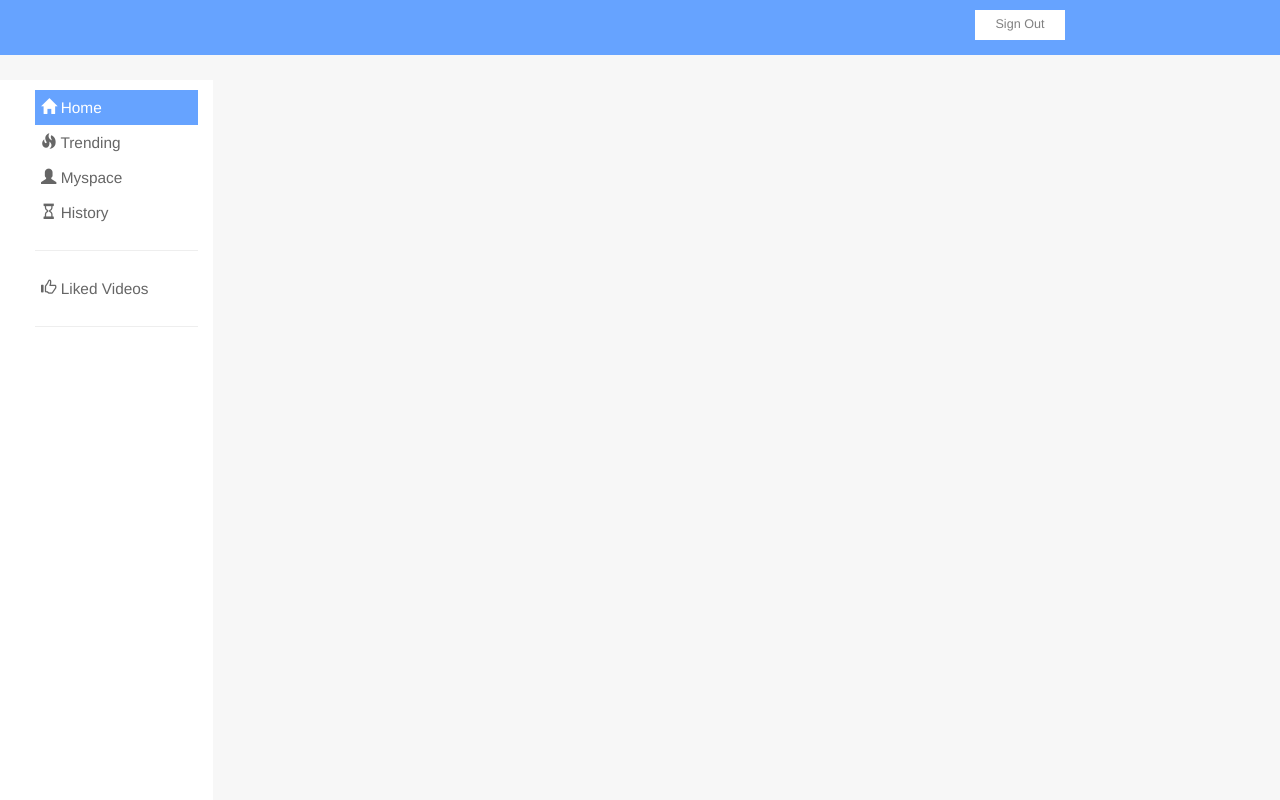
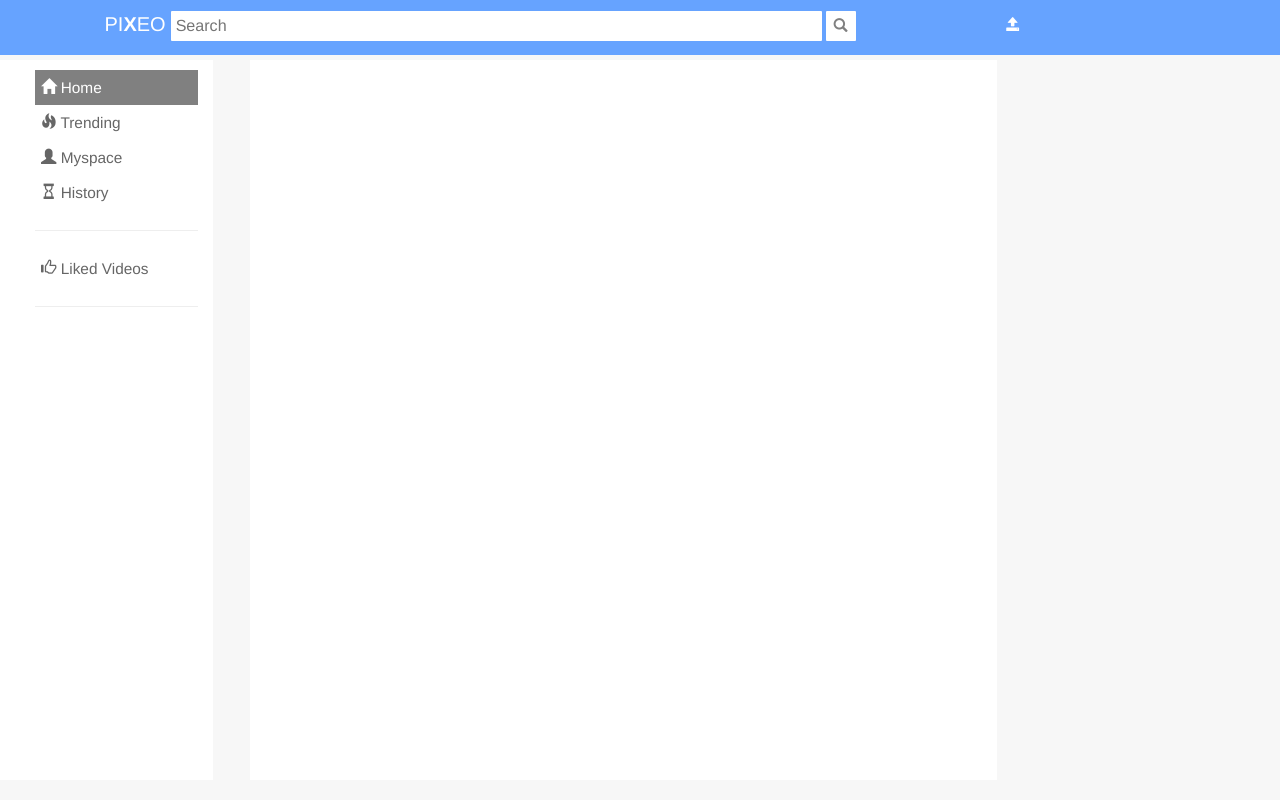
Before and after one commit to iamraviprakash/pixeo, a PHP site: page / in a window 1280 px wide. Run offline with PHP 8.4, Linux system fonts and the light colour scheme; some libraries are stand-ins or nearby versions.

Commit message:
Update index.php

```diff
--- a/index.php
+++ b/index.php
@@ -19,6 +19,19 @@
 	ul{
 		padding-left: 20px;
 	}
+	table {
+	    border-collapse: separate;
+	    border: 0px solid black;
+	    table-layout: fixed;
+	    color:#4d94ff;
+	    font-size: 19px;
+	}
+	td{
+	    word-wrap: break-word;         /* All browsers since IE 5.5+ */
+	    overflow-wrap: break-word;     /* Renamed property in CSS3 draft spec */
+	    border: 0px solid black;
+	    height:180px;
+	}
 	.container-fluid{
 		margin: 0px;
 	}
@@ -30,21 +43,27 @@
 		padding-top: 10px;
 		min-height: 50px;
 		max-height: 55px;
+		z-index: 1;
 	}
 	#signout{
-		background: white;
+		background: #66a3ff;
 		border-width: 0px;
 		width:90px;
 		height:30px;
-		color: grey;
+		color: white;
 		font-size: 0.9em;
 	}
 	#sidepane{
 		position: fixed;
 		height:90vh;
 		background-color:white;
-		margin-top: 10vh;
 		padding-top: 10px;
+		max-width: 216px;
+		min-width: 210px;
+	}
+	#main{
+		margin-top: 60px;
+
 	}
 	.sidepane-button{
 		color:#666666;
@@ -56,39 +75,149 @@
 		text-align: left;
 	}
 	#home{
-		background: #66a3ff;
+		background: grey;
 		color: white;
+	}
+	#disc{
+		width:30px;
+		height:30px;
+		border-radius: 15px;
+		border-width: 0px;
+		padding: 0px;
+		display: none;
+	}
+	#box{
+		width:180px;
+		height:200px;
+		background: white;
+		padding: 10px;
+		display: none;
+		color:grey;
+		position: relative;
+		right:150px;
+		box-shadow: 0.5px 0.5px 0.5px 1px grey;
+	}
+	#main-body{
+		background: white;
+		min-height:90vh;
+		margin-left: 250px;
+
+	}
+	#header-searchbar{
+		border-width: 0px;
+		width:70%;
+		height:30px;
+		border-radius: 1px;
+		padding-left: 5px;
+		color: grey;
+		font-size: 1.15em;
+	}
+	#header-searchbutton{
+		background: white;
+		border-width: 0px;
+		color:grey;
+		width:30px;
+		height:30px;
+		border-radius: 1px;
+	}
+	#header-search{
+		text-align: center;
+	}
+	#logo-text{
+		font-size:20px;
+		color:white;
+		margin-right:5px;
+	}
+	#imgsrc{
+		border-radius: 15px;
+	}
+	#box-img{
+		border-radius: 20px;
+	}
+	#header-upload,#header-profile{
+		text-align: center;
+	}
+	#header-uploadbutton{
+		background: none;
+		border-width: 0px;
+		color: white;
+		width:30px;
+		height: 30px;
 	}
 </style>
 <script>
+var count=0;
+document.cookie = "username=''";
 function onSignIn(googleUser) {
 	  var profile = googleUser.getBasicProfile();
-	  console.log('ID: ' + profile.getId()); // Do not send to your backend! Use an ID token instead.
-	  console.log('Name: ' + profile.getName());
-	  console.log('Image URL: ' + profile.getImageUrl());
-	  console.log('Email: ' + profile.getEmail()); // This is null if the 'email' scope is not present.
+	  //console.log('ID: ' + profile.getId()); // Do not send to your backend! Use an ID token instead.
+	  //console.log('Name: ' + profile.getName());
+	  //console.log('Image URL: ' + profile.getImageUrl());
+	  //console.log('Email: ' + profile.getEmail()); // This is null if the 'email' scope is not present.
+	  //xmlhttp.open("GET", "userdata.php?u_email=" +email+"&u_name="+email1+"&name="+name, true);
+	  var username=profile.getEmail();
+	  var ind=username.indexOf('@');
+	  username=username.substring(0, ind);
+	  var xmlhttp = new XMLHttpRequest();
+	  xmlhttp.open("GET", "userdata.php?user_profilepic="+profile.getImageUrl()+"&user_email="+profile.getEmail()+"&user_username="+username+"&user_name="+profile.getName(), true);
+      xmlhttp.send();
+	  document.getElementById("imgsrc").src=googleUser.getBasicProfile().getImageUrl();
+	  document.getElementById("box-img").src=googleUser.getBasicProfile().getImageUrl();
+	  document.getElementById("box-name").innerHTML=profile.getName();
+	  document.getElementById("box-email").innerHTML=profile.getEmail();
+	  document.cookie = "username="+username;
+	  document.getElementById("signin").style.display="none";
+	  document.getElementById("disc").style.display="block";
+	  //console.log(document.cookie);
 }
 function signOut() {
     var auth2 = gapi.auth2.getAuthInstance();
     auth2.disconnect().then(function () {
       console.log('User signed out.');
+      document.cookie = "username=''";
+      location.reload();
     });
+
+  }
+  function disp(){
+  	if(count%2==0)
+  	{
+  		document.getElementById("box").style.display="block";
+
+  	}
+  	else{
+  		document.getElementById("box").style.display="none";
+  	}
+  	count++;
   }
 </script>
 <body>
 	<div class="container-fluid">
 		<div class="row" id="header">
-			<div class="col-xs-8">
+			<div class="col-xs-9">
+				<form action="search.php" id="header-search">
+					<font id="logo-text">PI<b>X</b>EO</font><input type="text" placeholder="Search" name="field" id="header-searchbar">
+					<button  id="header-searchbutton"><span class="glyphicon glyphicon-search"></span></button>
+				</form>
 			</div>
-			<div class="col-xs-1">
-				<span class="g-signin2" data-onsuccess="onSignIn" style="width:90px;height:30px;">
-				</span>
+			<div class="col-xs-1" id="header-upload">
+				<button id="header-uploadbutton"><span class="glyphicon glyphicon-open"></span></button>
 			</div>
-			<div class="col-xs-1">
-				<button onclick="signOut()" id="signout">Sign Out</button>
+			<div class="col-xs-2" id="header-profile">
+				<button id="disc" onclick="disp()"><img src="" id="imgsrc" width="30"></button>
+				<span class="g-signin2" data-onsuccess="onSignIn" style="width:90px;height:30px;" id="signin"></span>
+				<div id="box">
+					<img src="" id="box-img" width="40">
+					<br>
+					<br>
+					<div id="box-name"></div>
+					<div id="box-email"></div>
+					<hr>
+					<button onclick="signOut()" id="signout">Sign Out</button>
+				</div>
 			</div>
 		</div>
-		<div class="row">
+		<div class="row" id="main">
 			<div class="col-xs-2" id="sidepane">
 				<ul type="none">
 					<li><a href="index.php"><button class="sidepane-button" id="home"><span class="glyphicon glyphicon-home"></span> Home</button></a></li>
@@ -100,7 +229,8 @@ function signOut() {
 					<hr>
 				</ul>
 			</div>
-			<div class="col-xs-9">
+			<div class="col-xs-7" id="main-body">
+
 			</div>
 		</div>
 	</div>
```
